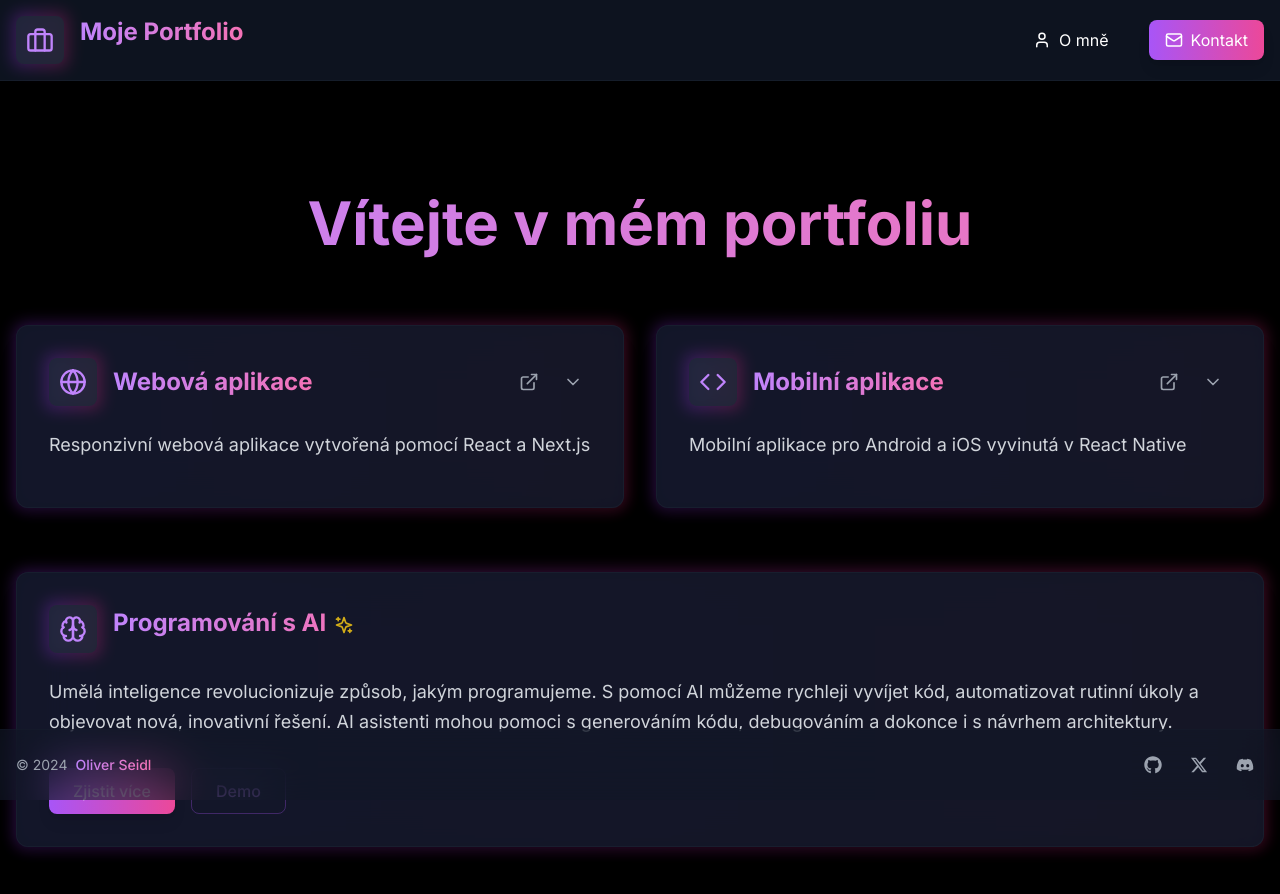
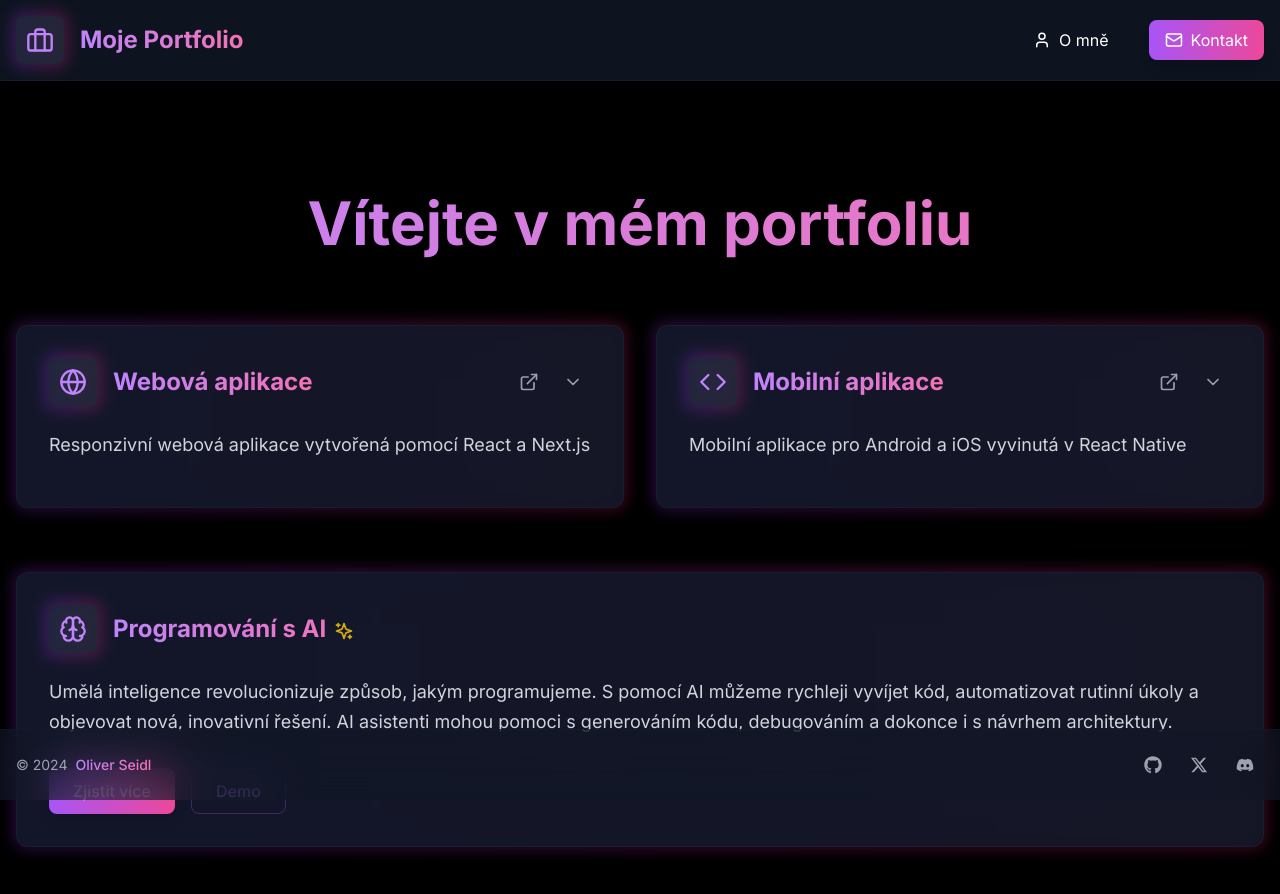
Before and after one commit to Olinkkt/oliverseidl, a Next.js app: page / in a window 1280 px wide. Shown: the top 894 px of the page. Built offline with nearby package versions, Linux system fonts and the light colour scheme.

Commit message:
Update @types/react to version 18.3.14 in package.json and package-lock.json; modify styling in page.tsx for improved layout and consistency. Change social media links to new profiles.

```diff
--- a/app/page.tsx
+++ b/app/page.tsx
@@ -74,7 +74,7 @@ export default function Home() {
                 </div>
               </div>
             </div>
-            <h1 className="text-2xl font-bold text-transparent bg-clip-text bg-gradient-to-r from-purple-400 to-pink-400 flex items-center">
+            <h1 className="text-2xl font-bold text-transparent bg-clip-text bg-gradient-to-r from-purple-400 to-pink-400 mb-0">
               Moje Portfolio
             </h1>
           </div>
@@ -122,7 +122,7 @@ export default function Home() {
                       <div className="flex items-center justify-between mb-6">
                         <div className="flex items-center gap-4">
                           {project.icon}
-                          <h3 className="text-2xl font-bold text-transparent bg-clip-text bg-gradient-to-r from-purple-400 to-pink-400">
+                          <h3 className="text-2xl font-bold text-transparent bg-clip-text bg-gradient-to-r from-purple-400 to-pink-400 flex items-center h-12">
                             {project.name}
                           </h3>
                         </div>
@@ -188,7 +188,7 @@ export default function Home() {
                       </div>
                     </div>
                   </div>
-                  <h2 className="text-2xl font-bold text-transparent bg-clip-text bg-gradient-to-r from-purple-400 to-pink-400">
+                  <h2 className="text-2xl font-bold text-transparent bg-clip-text bg-gradient-to-r from-purple-400 to-pink-400 mb-0">
                     Programování s AI
                     <Sparkles className="inline-block w-5 h-5 ml-2 text-yellow-400 animate-pulse" />
                   </h2>
@@ -231,7 +231,7 @@ export default function Home() {
 
             <div className="flex items-center gap-2">
               <a
-                href="https://github.com/olliverSe"
+                href="https://github.com/Olinkkt"
                 target="_blank"
                 rel="noopener noreferrer"
                 className="group relative p-2.5 rounded-lg hover:bg-gray-800/50 transition-all duration-300"
@@ -240,7 +240,7 @@ export default function Home() {
                 <FaGithub size={18} className="relative text-gray-400 group-hover:text-white transition-colors duration-300" />
               </a>
               <a
-                href="https://x.com/olliverseidl"
+                href="https://x.com/olinkkt"
                 target="_blank"
                 rel="noopener noreferrer"
                 className="group relative p-2.5 rounded-lg hover:bg-gray-800/50 transition-all duration-300"
@@ -249,7 +249,7 @@ export default function Home() {
                 <FaXTwitter size={18} className="relative text-gray-400 group-hover:text-white transition-colors duration-300" />
               </a>
               <a
-                href="https://discord.com/users/olliver"
+                href="https://discord.com/users/omegha_yt"
                 target="_blank"
                 rel="noopener noreferrer"
                 className="group relative p-2.5 rounded-lg hover:bg-gray-800/50 transition-all duration-300"
--- a/package.json
+++ b/package.json
@@ -24,7 +24,7 @@
   },
   "devDependencies": {
     "@types/node": "^20",
-    "@types/react": "^18",
+    "@types/react": "^18.3.14",
     "@types/react-dom": "^18",
     "autoprefixer": "^10.0.1",
     "eslint": "^8",
```
Also changed, not shown: 1 other file (tests, documents, lock files or other folders).
